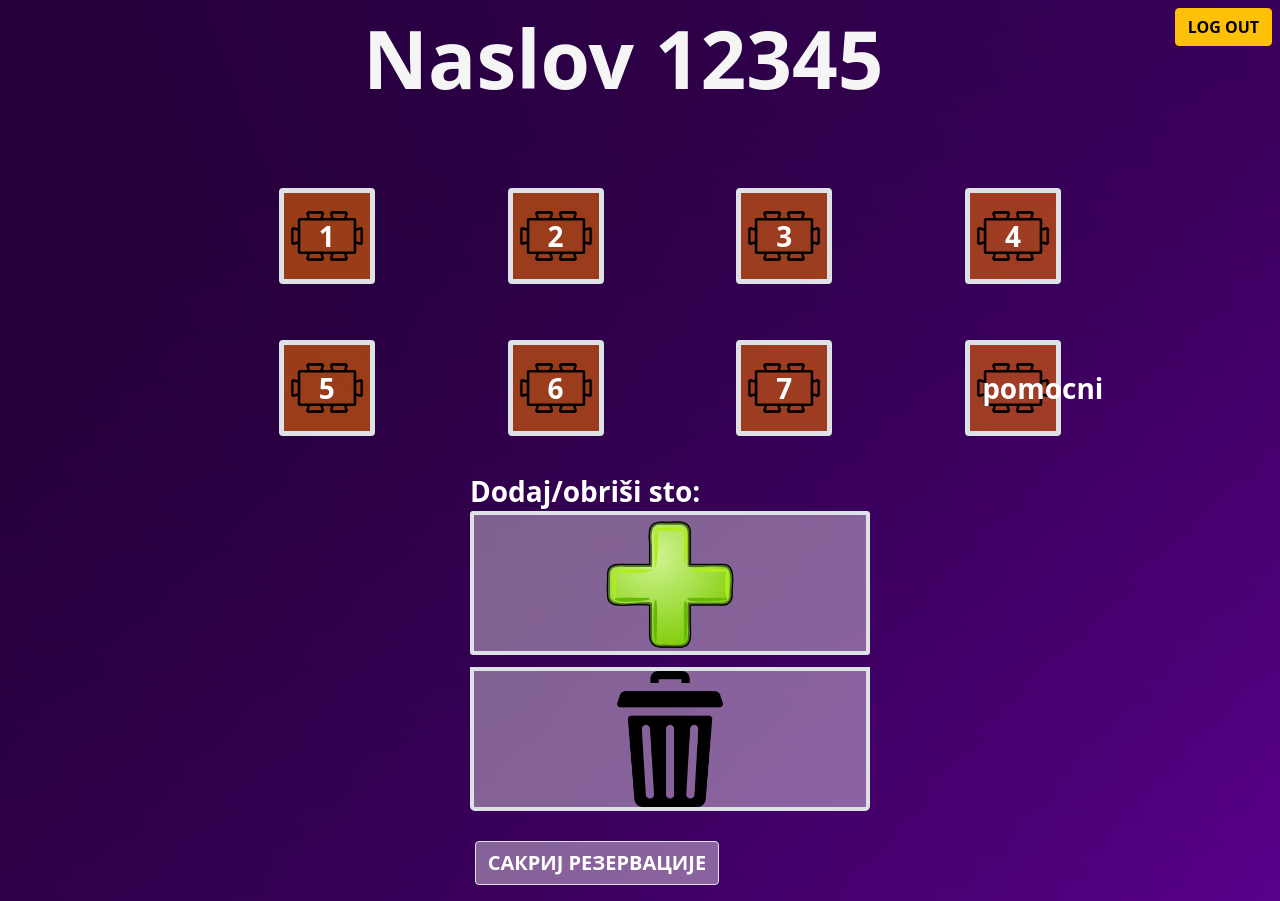
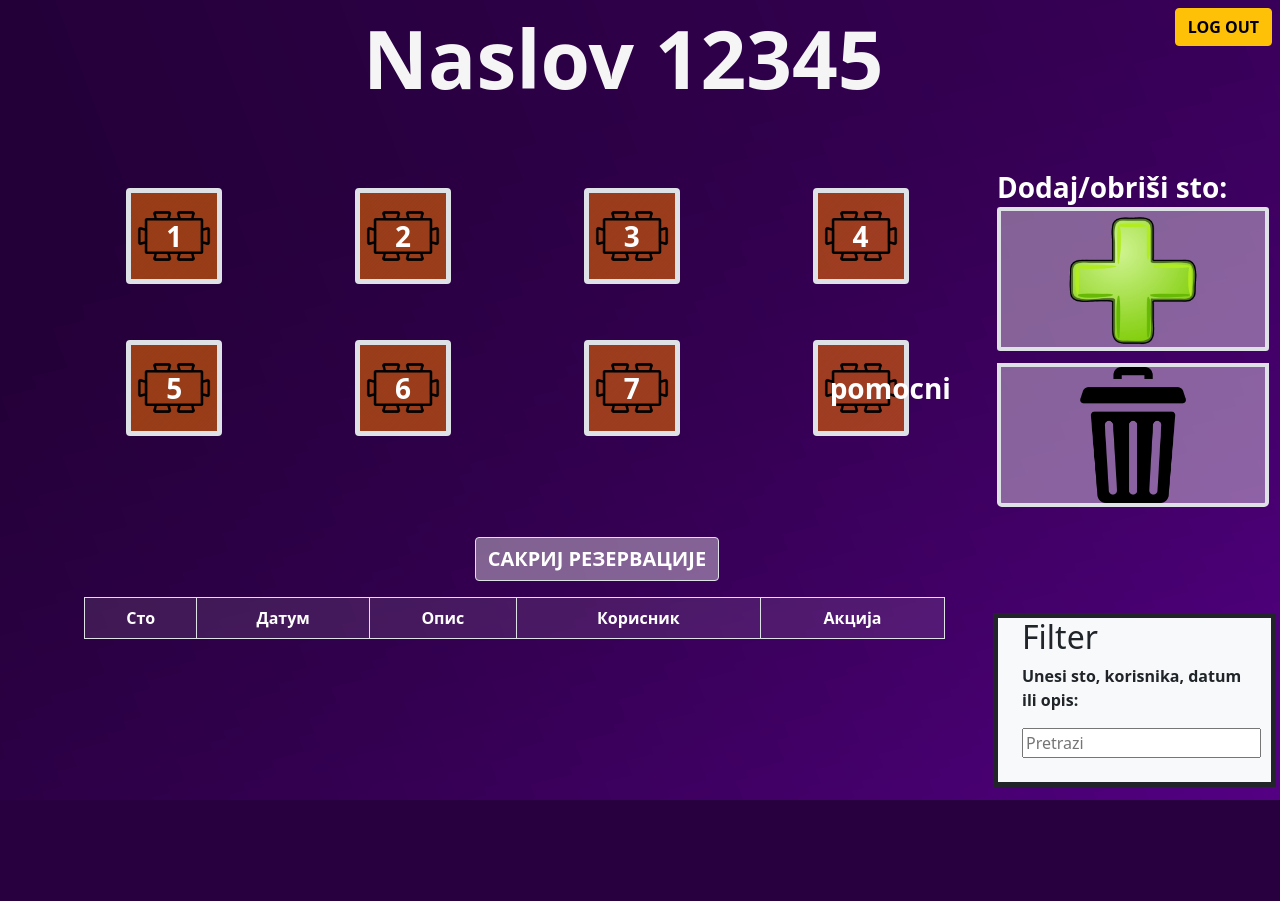
Before and after one commit to markoi95/rezervacije, a PHP site: page /home.php in a window 1280 px wide. Shown: the top 901 px of the page. After the commit the page ends 800 px from the top, so only its background shows below. Run offline with PHP 8.4, Linux system fonts and the light colour scheme; the visitor is signed in with stand-in values (Sample User, id 1); data comes from the database, SQL or seed files in the repository; lists and menus that the app fills with data are empty; some libraries are stand-ins or nearby versions.

Commit message:
dodaj & obrisi  btn alignment

```diff
--- a/css/style.css
+++ b/css/style.css
@@ -53,7 +53,7 @@ body{
     color: #5f08a7;
     background: rgba(248, 246, 245, 0.4);
     height: 9rem;
-    width:  25rem;
+    width:  17rem;
     background-image: url('../images/dodaj.png');
     background-size: contain;
     background-repeat: no-repeat;
@@ -63,7 +63,7 @@ body{
 
     color: #5f08a7;
     height: 9rem;
-    width:  25rem;
+    width:  17rem;
     background: rgba(248, 246, 245, 0.4);
     background-image: url('../images/delete.png');
     background-size: contain;
--- a/home.php
+++ b/home.php
@@ -66,7 +66,7 @@ if (!$resultSto) {
                 </div>
             </div>
 
-                <div class="col pt-3 ">
+                <div class="col-sm-3 pt-3 ">
                     <div class="container">
                         <div class="d-grid gap-2 col mx-auto">
                             <div class="text-center">
```
